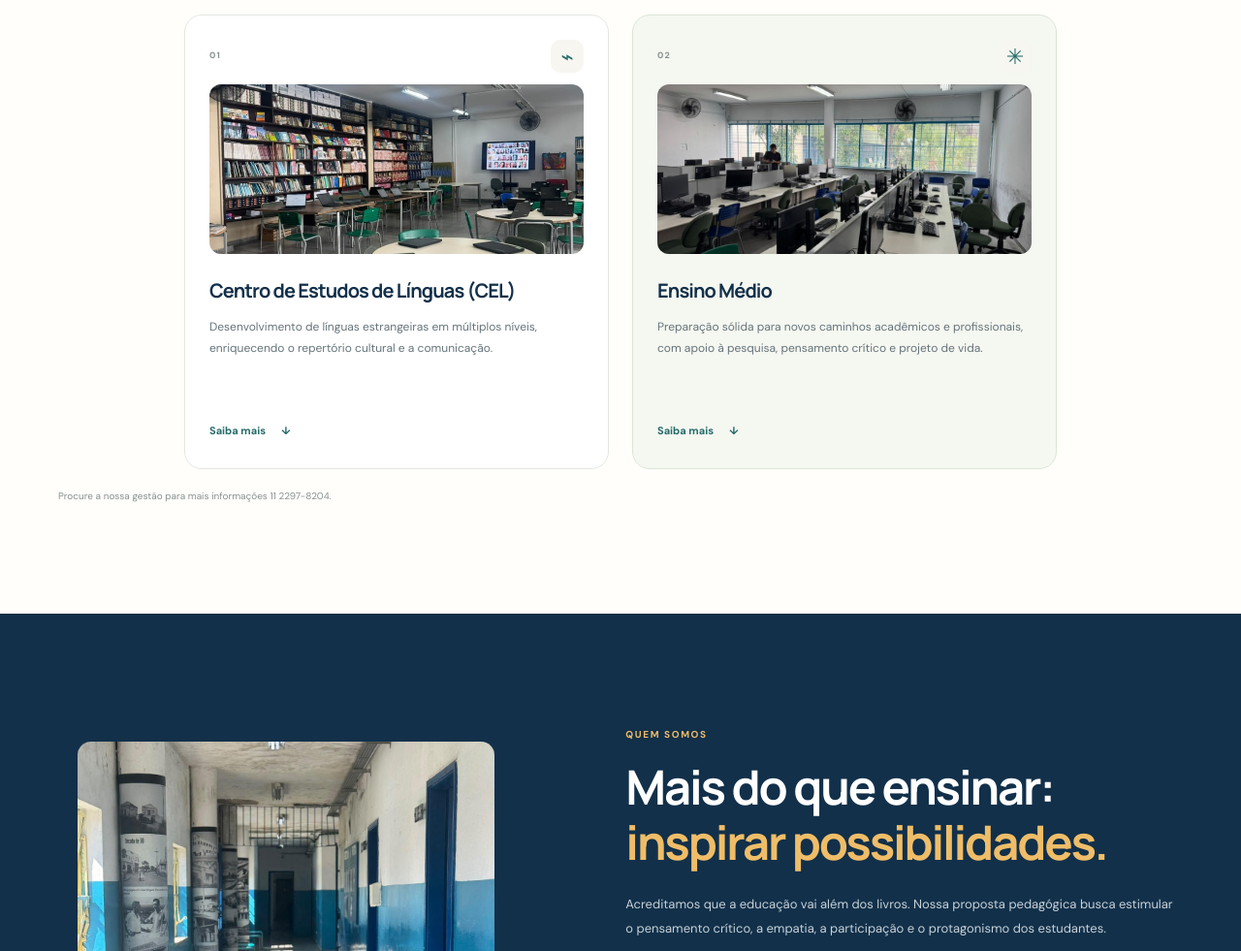
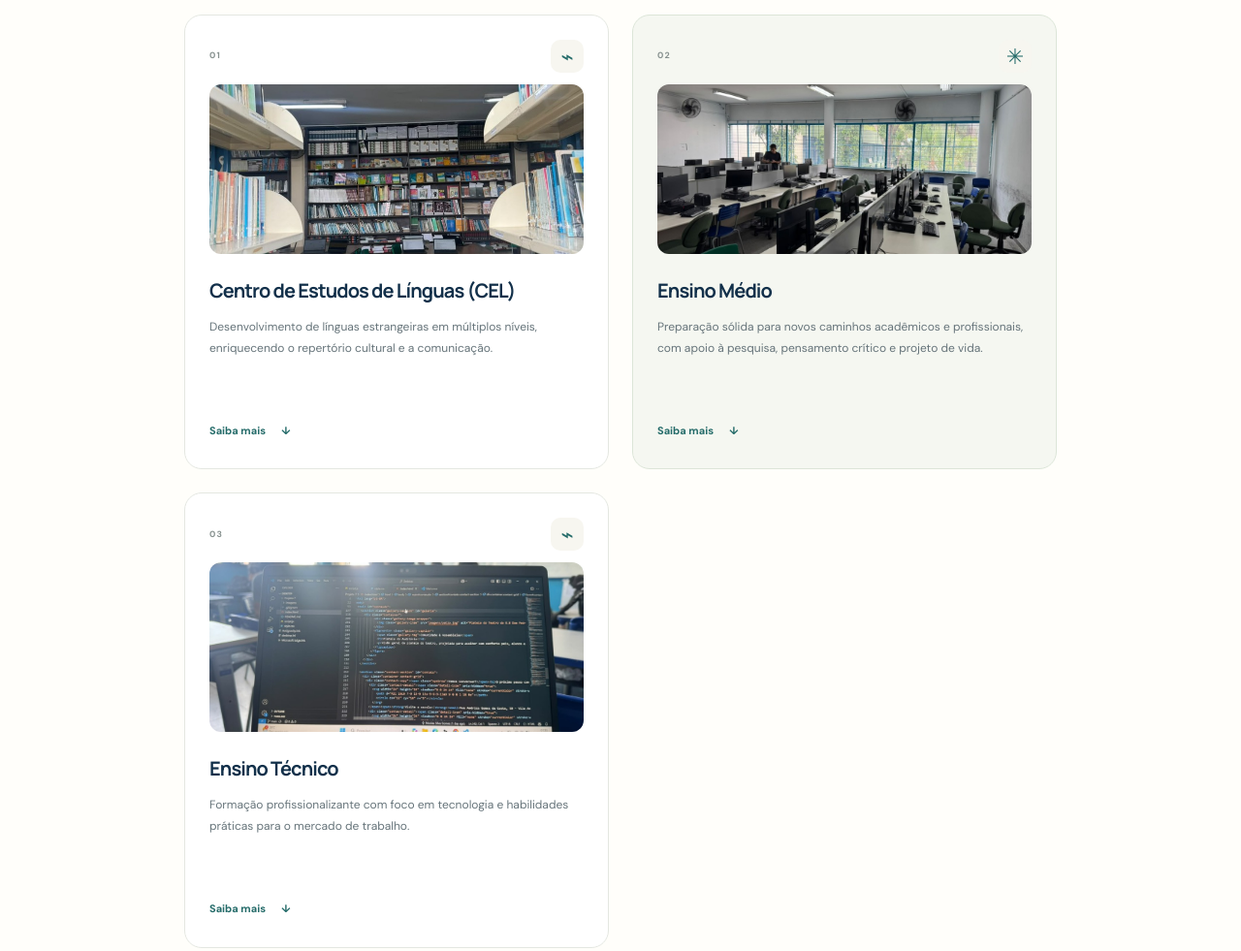
Before and after one commit to nicolas-23-nico/dom-pedro-i, a plain HTML site: page index.html in a window 1280 px wide. Shown: the part 1152-2133 px from the top of the page at 97% size. Drawn offline with Linux system fonts and the light colour scheme.

Commit message:
Adiciona novas imagens ao site e atualiza mensagem da área do aluno
- Substitui imagem da seção hero pela fachada da escola
- Atualiza imagem do Centro de Estudos de Línguas com nova foto da sala de leitura
- Cria nova seção de Ensino Técnico com imagem de notebook
- Adiciona opção de Ensino Técnico no formulário de contato
- Altera mensagem de login para aviso de manutenção do site

Generated with [Devin](https://devin.ai)

Co-Authored-By: Devin <158243242+devin-ai-integration[bot]@users.noreply.github.com>

```diff
--- a/index.html
+++ b/index.html
@@ -64,7 +64,7 @@
           <div class="hero-note"><span class="note-icon" aria-hidden="true">📖</span><span>Conhecimento, acolhimento e protagonismo estudantil.</span></div>
         </div>
         <div class="hero-visual">
-          <img class="hero-photo" src="imagens/corredor.jpg" alt="Acesso principal e rampas da E.E Dom Pedro I">
+          <img class="hero-photo" src="imagens/fachada-escola-nova.jpg" alt="Fachada da E.E Dom Pedro I">
         </div>
       </div>
       <div class="hero-bottom-line" aria-hidden="true"></div>
@@ -87,7 +87,7 @@
         <div class="program-grid">
           <article class="program-card">
             <div class="program-top"><span class="program-number">01</span><span class="program-icon" aria-hidden="true">⌁</span></div>
-            <img class="program-photo" src="imagens/sala-leitura.jpg" alt="Centro de Estudos de Línguas e Sala de Leitura">
+            <img class="program-photo" src="imagens/sala-leitura-nova.jpg" alt="Centro de Estudos de Línguas e Sala de Leitura">
             <h3>Centro de Estudos de Línguas (CEL)</h3>
             <p>Desenvolvimento de línguas estrangeiras em múltiplos níveis, enriquecendo o repertório cultural e a comunicação.</p>
             <a href="#contato" class="card-link">Saiba mais <span aria-hidden="true">↓</span></a>
@@ -97,6 +97,13 @@
             <img class="program-photo" src="imagens/informatica.jpg" alt="Laboratório de Informática e Tecnologia do Ensino Médio">
             <h3>Ensino Médio</h3>
             <p>Preparação sólida para novos caminhos acadêmicos e profissionais, com apoio à pesquisa, pensamento crítico e projeto de vida.</p>
+            <a href="#contato" class="card-link">Saiba mais <span aria-hidden="true">↓</span></a>
+          </article>
+          <article class="program-card">
+            <div class="program-top"><span class="program-number">03</span><span class="program-icon" aria-hidden="true">⌁</span></div>
+            <img class="program-photo" src="imagens/notebook.jpg" alt="Ensino Técnico e Tecnologia">
+            <h3>Ensino Técnico</h3>
+            <p>Formação profissionalizante com foco em tecnologia e habilidades práticas para o mercado de trabalho.</p>
             <a href="#contato" class="card-link">Saiba mais <span aria-hidden="true">↓</span></a>
           </article>
         </div>
@@ -239,6 +246,7 @@
             <option value="">Selecione uma opção</option>
             <option value="Centro de Estudos de Línguas">Centro de Estudos de Línguas (CEL)</option>
             <option value="Ensino Médio">Ensino Médio</option>
+            <option value="Ensino Técnico">Ensino Técnico</option>
             <option value="Outra informação">Outra informação</option>
           </select>
           <button class="button button-primary button-submit" type="submit">Enviar solicitação <span aria-hidden="true">→</span></button>
--- a/script.js
+++ b/script.js
@@ -76,7 +76,7 @@ document.addEventListener("DOMContentLoaded", () => {
   // Login intencionalmente demonstrativo: não há autenticação real no front-end.
   loginForm?.addEventListener("submit", (event) => {
     event.preventDefault();
-    loginFeedback.textContent = "O portal ainda não está conectado a um sistema de autenticação. Este protótipo não valida contas reais.";
+    loginFeedback.textContent = "Desculpe estamos fazendo ajustes em nosso site, volte em algumas horas";
     loginForm.reset();
   });
 
```
Also changed, not shown: imagens/fachada-escola-nova.jpg (added), imagens/notebook.jpg (added), imagens/sala-leitura-nova.jpg (added).
